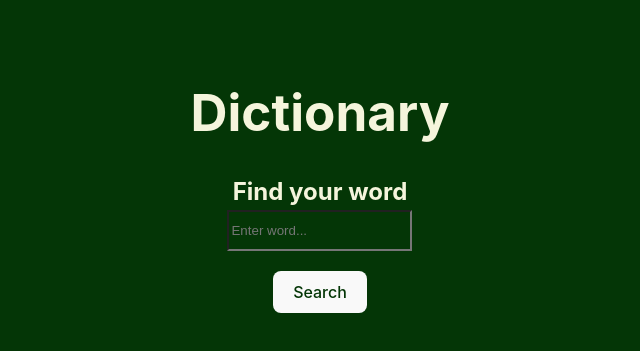
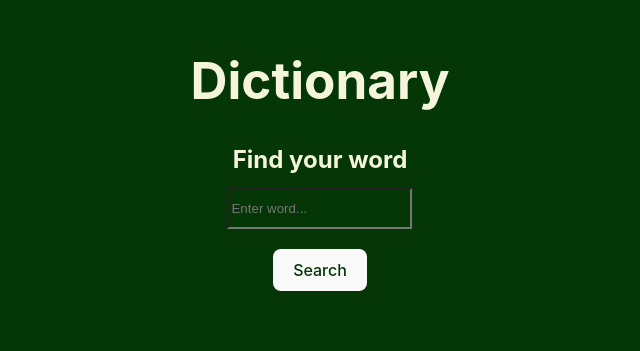
Before and after one commit to JennyWeij/Dictionary, a React (Vite) app: page / in a window 1280 px wide. Shown: the part 219-570 px from the top of the page, without its empty margins (320-960 px from the left). Built offline with nearby package versions, Linux system fonts and the light colour scheme.

Commit message:
lagt till lite margin för mer luft på sidan

```diff
--- a/src/SearchComponent.jsx
+++ b/src/SearchComponent.jsx
@@ -29,12 +29,13 @@ function SearchComponent ({ onSearch }) {
         placeholder="Enter word..."
         value={searchTerm}
         onChange={(e) => setSearchTerm(e.target.value)}
-        style={{ height: '35px', color: "beige", marginBottom:"20px" }}
+        style={{ height: '35px', color: "beige", marginBottom:"20px", marginTop:"10px" }}
       />
       <br/>
-      <button onClick={() => handleSearch(searchTerm)}>
+      <button style={{ marginBottom:"30px" }} onClick={() => handleSearch(searchTerm)}>
         Search
       </button>
+      <br/><br/>
 
            {/* Pass searchResult to TextBox */}
            <TextBox searchResult={searchResult} />
```
